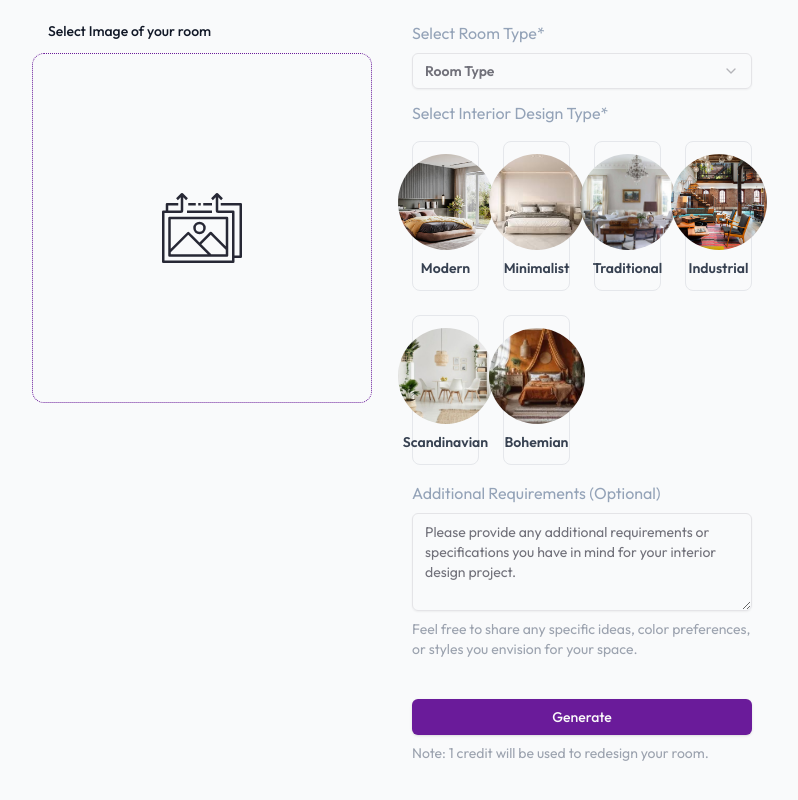
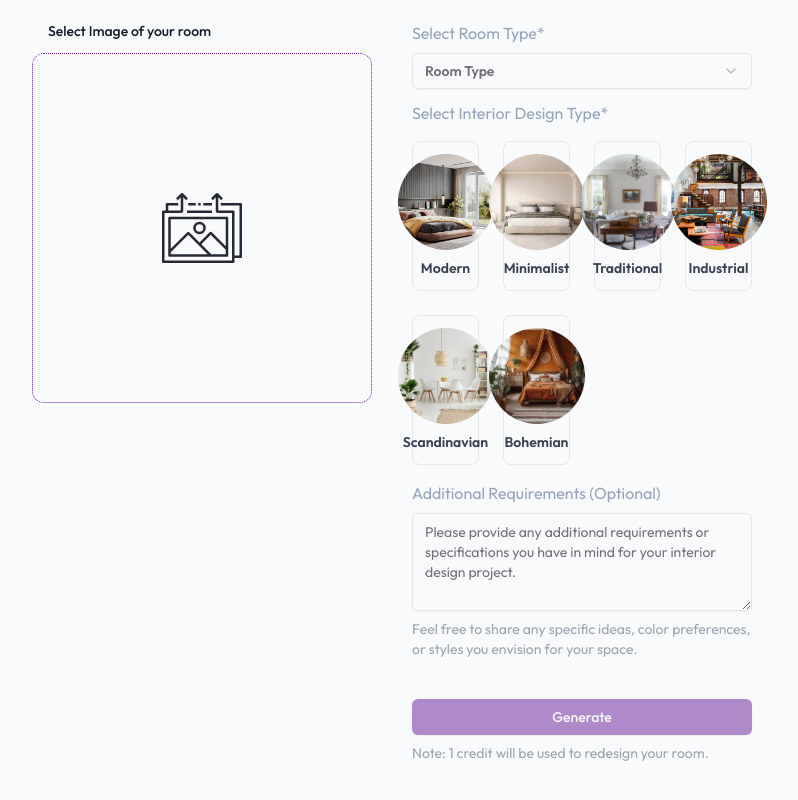
Before and after one commit to Pratham22R/IntriAI, a Next.js app: page /dashboard/create-new in a window 1280 px wide. Shown: the part 274-1074 px from the top of the page, without its empty margins (248-1046 px from the left). Built offline with nearby package versions, Linux system fonts and the light colour scheme; no server answers.

Commit message:
fixed form validation

```diff
--- a/app/dashboard/create-new/page.jsx
+++ b/app/dashboard/create-new/page.jsx
@@ -48,6 +48,11 @@ function CreateNew() {
   };
 
   const GenerateAiImage = async () => {
+    if (!formData.image) {
+      alert("Please upload an image before proceeding."); // You can use a toast instead
+      return;
+    }
+
     if (!userDetail || typeof userDetail.credits !== 'number') {
       console.error("User detail is not ready or malformed.");
       return;
@@ -75,6 +80,7 @@ function CreateNew() {
       setLoading(false);
     }
   };
+
 
   const updateUserCredit = async () => {
     if (!userDetail || typeof userDetail.credits !== 'number') {
@@ -126,12 +132,13 @@ function CreateNew() {
           <AdditionalReq selectedAdditionalReq={(value) => onHandledInputChange(value, 'additionalReq')} />
 
           <Button
-            className={`w-full mt-5 ${userDetail.credits === 0 ? 'opacity-50 cursor-not-allowed' : ''}`}
+            className={`w-full mt-5 ${(userDetail.credits === 0 || !formData.image) ? 'opacity-50 cursor-not-allowed' : ''}`}
             onClick={GenerateAiImage}
-            disabled={userDetail.credits === 0}
+            disabled={userDetail.credits === 0 || !formData.image}
           >
             {userDetail.credits === 0 ? 'No Credits Left' : 'Generate'}
           </Button>
+
 
           <p className="text-gray-400 text-sm mt-2">Note: 1 credit will be used to redesign your room.</p>
         </div>
```
